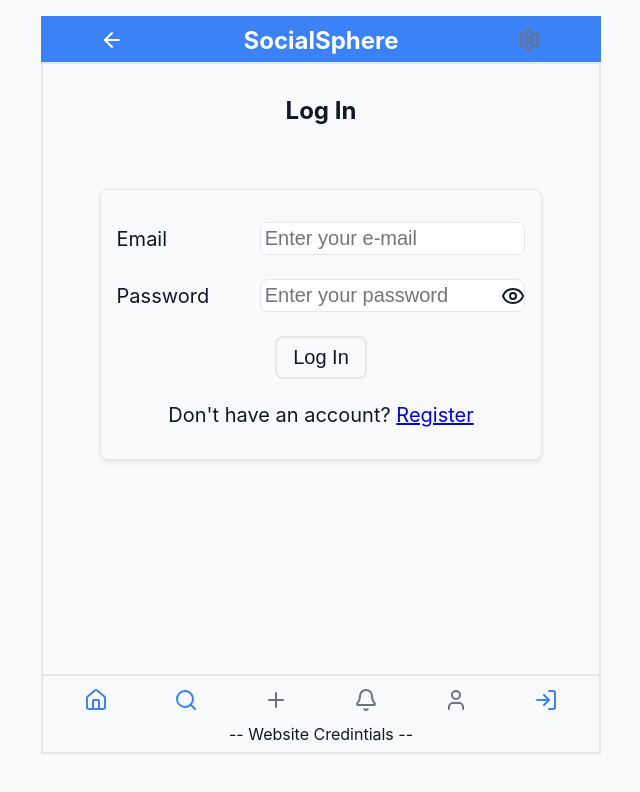
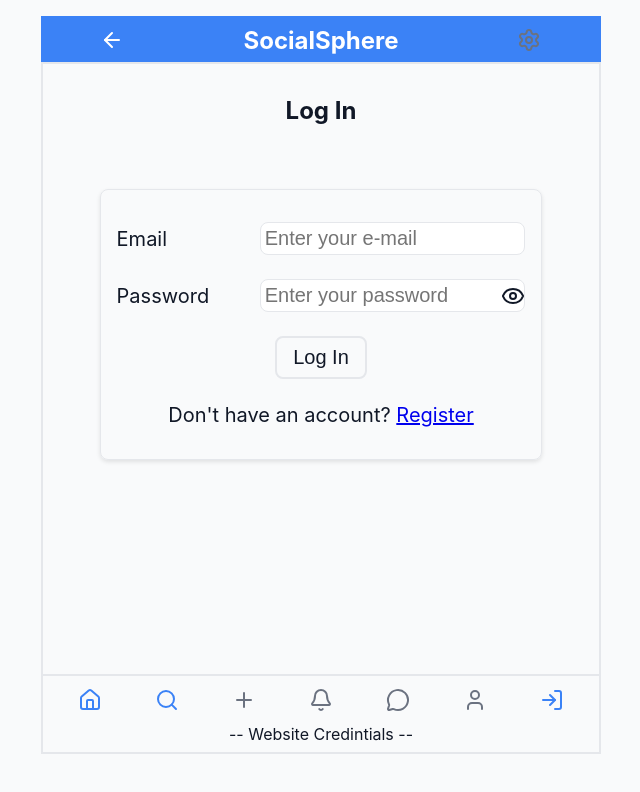
Before and after one commit to gregoryb79/SocialSphere, a React (Vite) app in the folder client/: page /login in a window 1280 px wide. Shown: the top 792 px of the page, without its empty margins (319-959 px from the left). Built offline with nearby package versions, Linux system fonts and the light colour scheme; no server answers.

Commit message:
adding a link to the chat

```diff
--- a/client/src/App.tsx
+++ b/client/src/App.tsx
@@ -1,7 +1,7 @@
 
 import styles from "./App.module.scss";
 import { Outlet, useLocation, useNavigate} from "react-router";
-import { ArrowLeft, Bell, Home, LogIn, LogOut, Plus, Search, Settings, User } from "lucide-react";
+import { ArrowLeft, Bell, Home, LogIn, LogOut, MessageCircle, Plus, Search, Settings, User } from "lucide-react";
 import { IconButton } from "./pages/components/IconButton";
 import { useEffect, useState } from "react";
 import { Spinner } from "./pages/components/Spinner";
@@ -74,11 +74,16 @@ function Footer() {
               navigate("/notifications");
               setLoading(true);
             }} disabled={username == "Guest"}/>
+        <IconButton title="Chat" ariaLabel="Open Chat Page" icon={<MessageCircle className={styles.lucideIconFooter} color={(username != "Guest") ? "var(--primary-blue)" : "var(--light-text)"} />}
+          onClick={() => {
+            navigate("/chat");
+            setLoading(true);
+          }} disabled={username == "Guest"} />
         <IconButton title="Profile" ariaLabel="Configure your profile" icon={<User className={styles.lucideIconFooter} color={(username != "Guest") ? "var(--primary-blue)" : "var(--light-text)"}/>} onClick={() => {
             navigate("/profile");
             setLoading(true);
           }} disabled={username == "Guest"}/>
-        {(username == "Guest") && <IconButton title="Log In" icon={<LogIn className={styles.lucideIcon} color="var(--primary-blue)" />} ariaLabel="Log In Button" onClick={() => navigate("/login")}/>}
+        {(username == "Guest") && <IconButton title="Log In" icon={<LogIn className={styles.lucideIcon} color="var(--primary-blue)" />} ariaLabel="Log In Button" onClick={() => navigate("/login")} />}
         {(username != "Guest") && <IconButton title="LogOut" ariaLabel="LogOut" icon={<LogOut className={styles.lucideIconFooter} color="var(--primary-blue)"/>} onClick={() => {
             doLogOut();
             navigate("/login");
--- a/client/src/router.ts
+++ b/client/src/router.ts
@@ -14,6 +14,7 @@ import { Notifications } from "./pages/Notifications";
 import { fetchNotifications } from "./models/notifications";
 import { PauseOctagon } from "lucide-react";
 import { getComments } from "./models/comments";
+import { Chat } from "./pages/Chat";
 
 export const router = createBrowserRouter([
     {
@@ -92,7 +93,9 @@ export const router = createBrowserRouter([
                     }
                 }
             },
-
+            { path: "/chat",
+                Component: Chat
+            }
         ],
     },
 ]);
```
